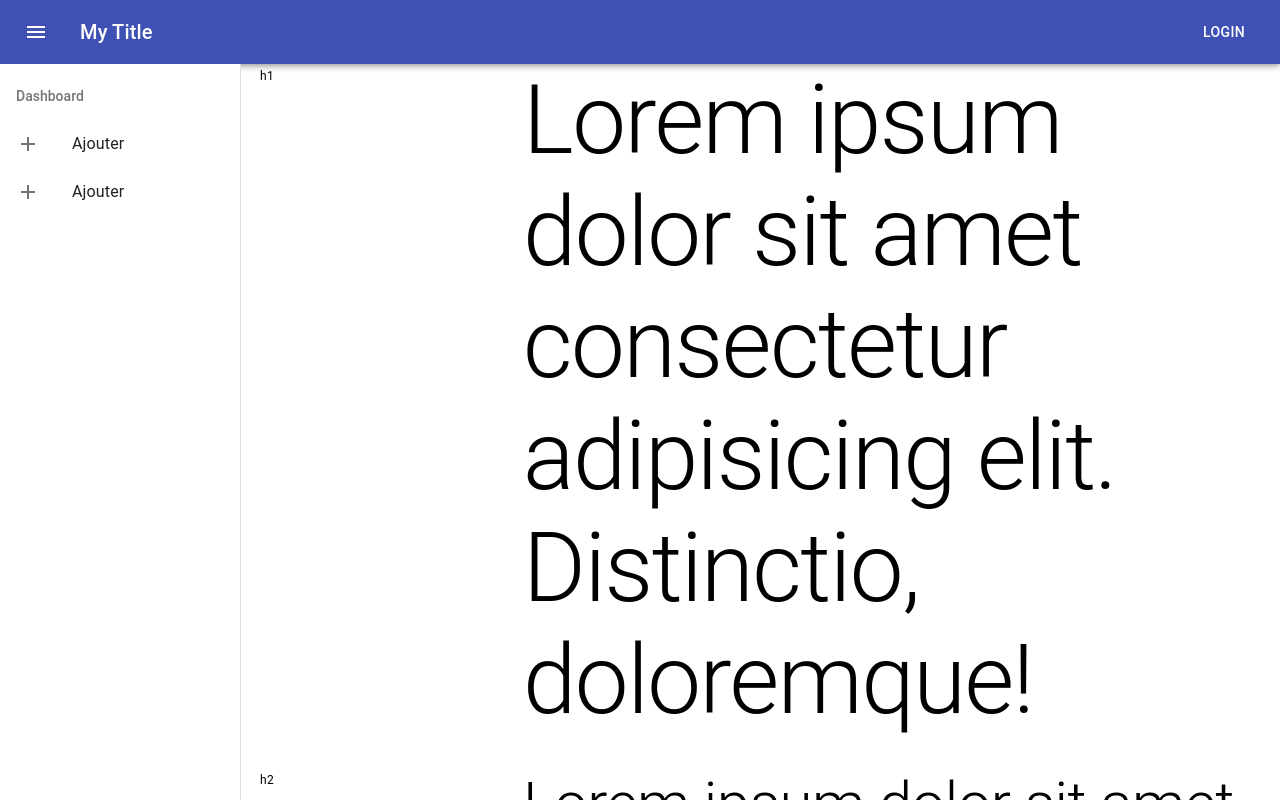
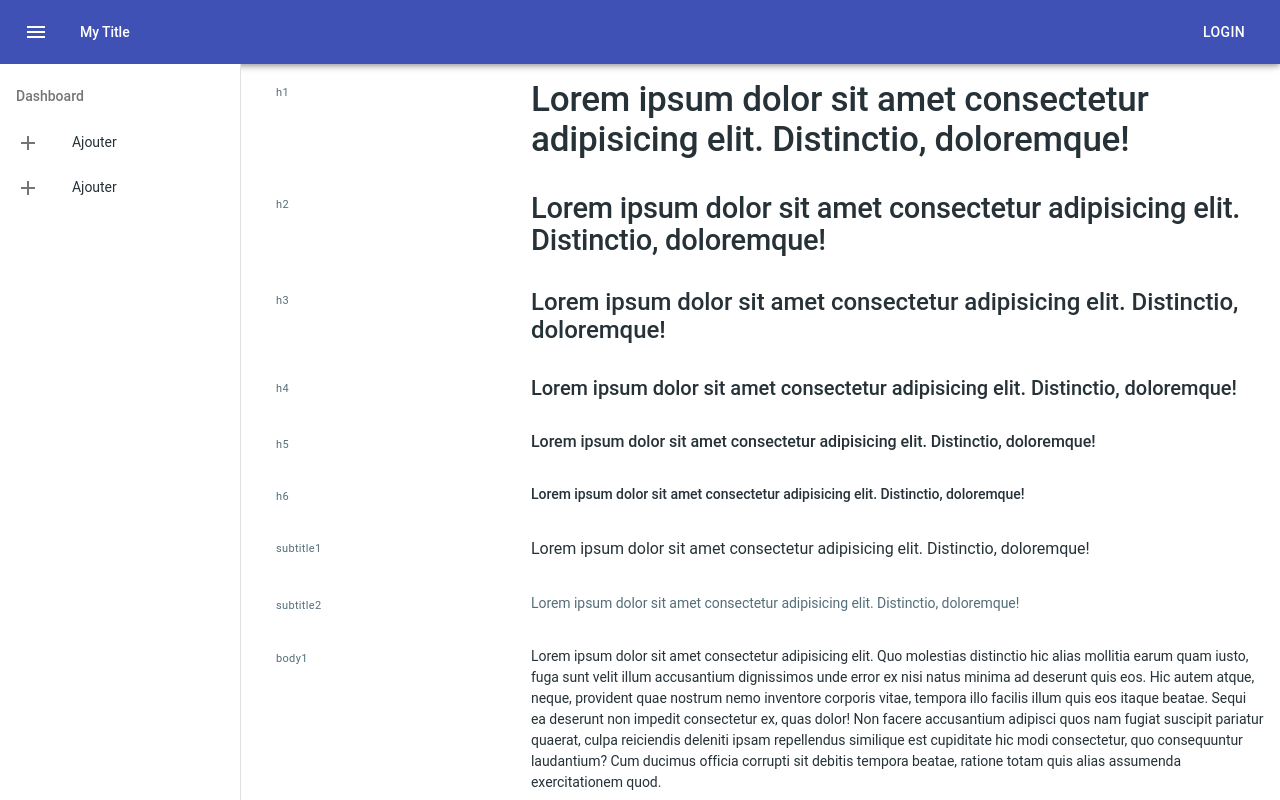
Before and after one commit to lstumme/dashboard-mui, a React (Create React App) app: page / in a window 1280 px wide. Shown: the top 800 px of the page. Built offline with nearby package versions, Linux system fonts and the light colour scheme.

Commit message:
Adding MUI theme for typography

```diff
--- a/src/App.js
+++ b/src/App.js
@@ -13,6 +13,7 @@ import {
 import {
     TypographyView
 } from './views';
+import theme from './theme';
 
 const browserHistory = createBrowserHistory();
 
@@ -28,7 +29,7 @@ const App = withStyles(styles)(
         render() {
             const { classes } = this.props;
             return (
-                <ThemeProvider>
+                <ThemeProvider theme={theme}>
                     <Router history={browserHistory}>
                         <AppToolbar />
                         <div className={classes.toolbarMargin} />
--- a/src/theme/index.js
+++ b/src/theme/index.js
@@ -3,7 +3,7 @@ import typography from './typography';
 import palette from './palette';
 
 const theme = createMuiTheme({
-    // typography,
+    typography,
     // palette
 });
 
--- a/src/views/TypographyView/TypographyView.js
+++ b/src/views/TypographyView/TypographyView.js
@@ -4,7 +4,7 @@ import { Grid, Typography as MuiTypography } from '@material-ui/core';
 
 const useStyles = makeStyles(theme => ({
     root: {
-    // padding: theme.spacing(4)
+        padding: "16px"
     }
 }));
 
@@ -18,9 +18,9 @@ const variants = {
     subtitle1: 'Lorem ipsum dolor sit amet consectetur adipisicing elit. Distinctio, doloremque!',
     subtitle2: 'Lorem ipsum dolor sit amet consectetur adipisicing elit. Distinctio, doloremque!',
     body1:
-    'Lorem ipsum dolor sit amet consectetur adipisicing elit. Atque officia illo cumque? Nihil unde aperiam temporibus atque adipisci exercitationem hic? Ea quae exercitationem officia nesciunt corporis maxime eum nobis iure!',
+        'Lorem ipsum dolor sit amet consectetur adipisicing elit. Quo molestias distinctio hic alias mollitia earum quam iusto, fuga sunt velit illum accusantium dignissimos unde error ex nisi natus minima ad deserunt quis eos. Hic autem atque, neque, provident quae nostrum nemo inventore corporis vitae, tempora illo facilis illum quis eos itaque beatae. Sequi ea deserunt non impedit consectetur ex, quas dolor! Non facere accusantium adipisci quos nam fugiat suscipit pariatur quaerat, culpa reiciendis deleniti ipsam repellendus similique est cupiditate hic modi consectetur, quo consequuntur laudantium? Cum ducimus officia corrupti sit debitis tempora beatae, ratione totam quis alias assumenda exercitationem quod.',
     body2:
-    'Lorem ipsum dolor sit amet consectetur adipisicing elit. Atque officia illo cumque? Nihil unde aperiam temporibus atque adipisci exercitationem hic? Ea quae exercitationem officia nesciunt corporis maxime eum nobis iure!',
+        'Lorem ipsum dolor sit amet consectetur adipisicing elit. Quo molestias distinctio hic alias mollitia earum quam iusto, fuga sunt velit illum accusantium dignissimos unde error ex nisi natus minima ad deserunt quis eos. Hic autem atque, neque, provident quae nostrum nemo inventore corporis vitae, tempora illo facilis illum quis eos itaque beatae. Sequi ea deserunt non impedit consectetur ex, quas dolor! Non facere accusantium adipisci quos nam fugiat suscipit pariatur quaerat, culpa reiciendis deleniti ipsam repellendus similique est cupiditate hic modi consectetur, quo consequuntur laudantium? Cum ducimus officia corrupti sit debitis tempora beatae, ratione totam quis alias assumenda exercitationem quod.',
     caption: 'Lorem ipsum dolor sit amet consectetur adipisicing elit. Distinctio, doloremque!',
     overline: 'Lorem ipsum dolor sit amet consectetur adipisicing elit. Distinctio, doloremque!',
     button: 'Lorem ipsum dolor'
```
Lines whose indentation alone changed are shown as unchanged.
